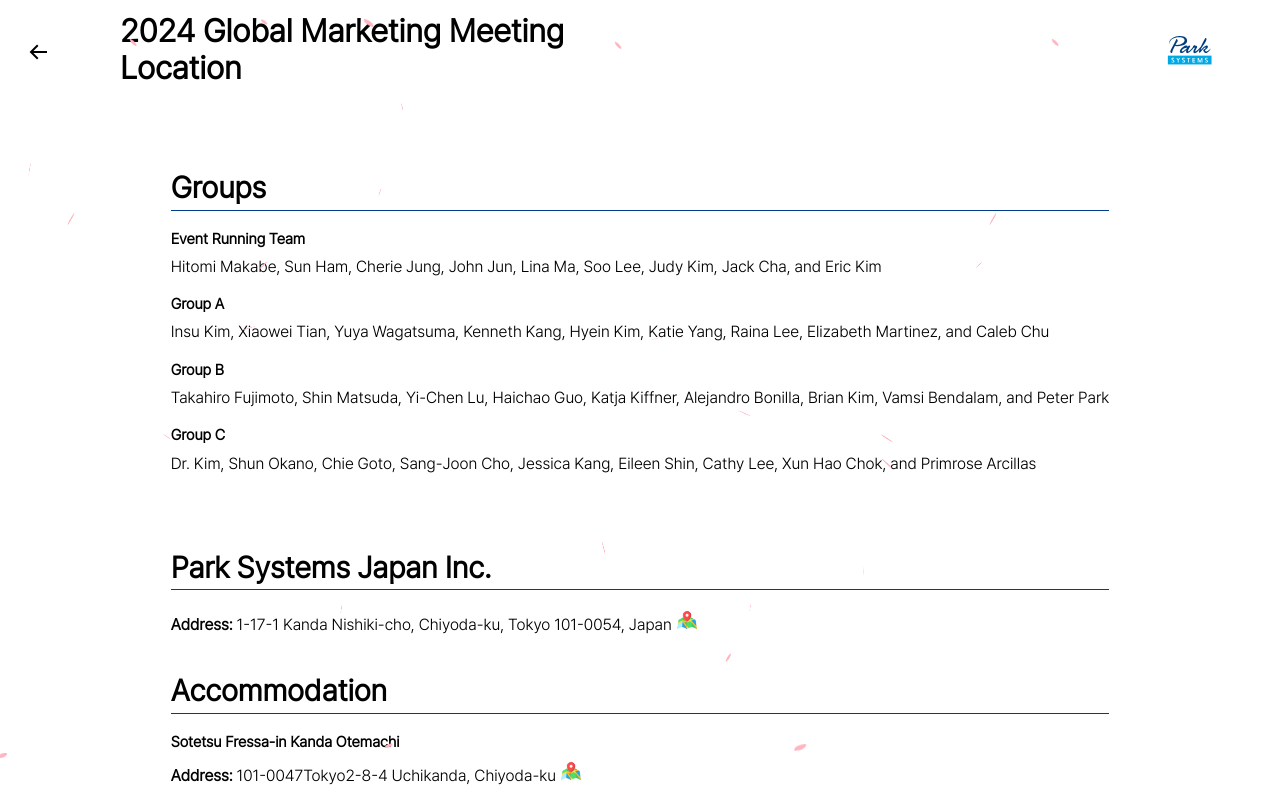
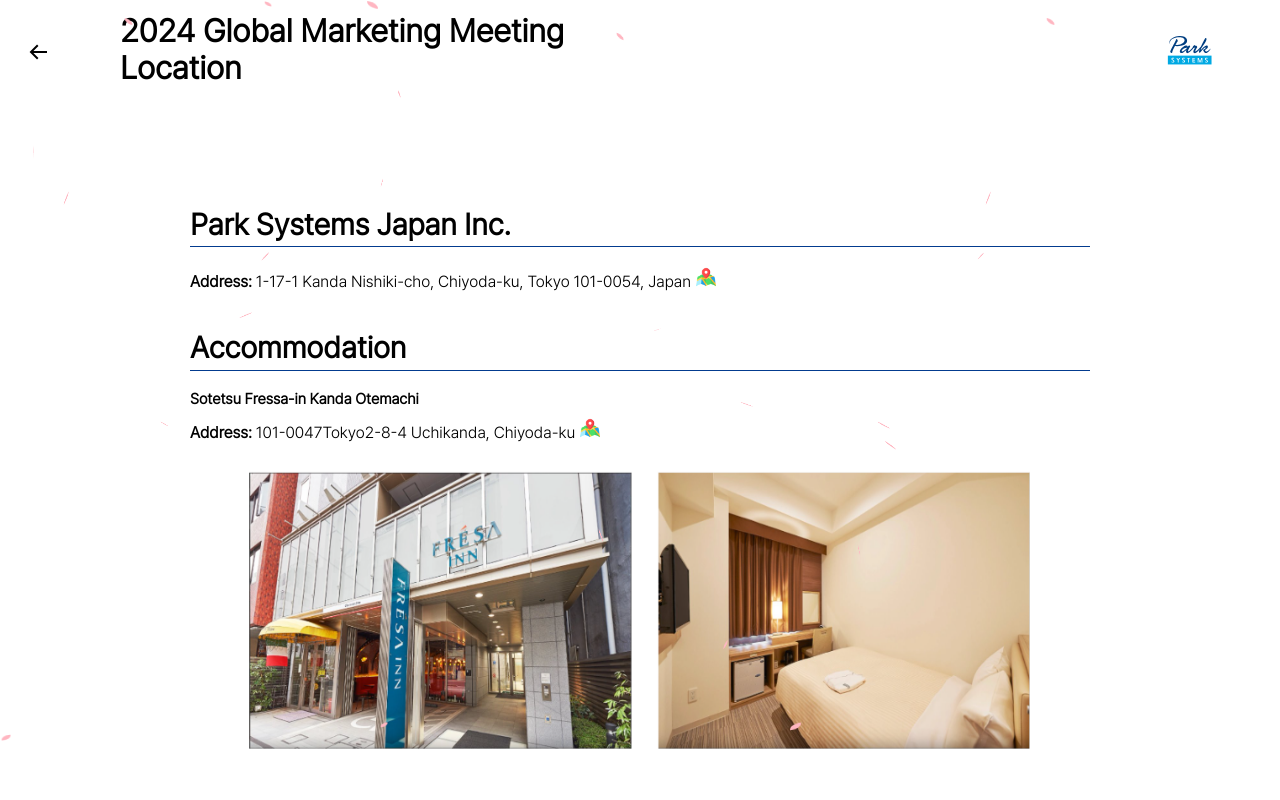
Before and after one commit to JohnWJun/AMM2024, a Next.js app: page /location in a window 1280 px wide. Shown: the top 800 px of the page. Built offline with nearby package versions, Linux system fonts and the light colour scheme.

Commit message:
"14th commit"

```diff
--- a/src/app/entertainment/entertainment.module.css
+++ b/src/app/entertainment/entertainment.module.css
@@ -66,7 +66,7 @@
     flex-direction: column;
     justify-content: center;
     align-items: center;
-    margin-top: 20px;
+    margin-top: 50px;
     margin-bottom: 20px;
 }
 .image{
--- a/src/app/location/page.tsx
+++ b/src/app/location/page.tsx
@@ -28,29 +28,7 @@
                     />
         </div>
     <div className={style.body}>
-            <h3>Groups</h3>
 
-            <div className={style.bodyComponents}>
-                <div className={style.group}>
-                <h5>Event Running Team</h5>
-                Hitomi Makabe, Sun Ham, Cherie Jung, John Jun, Lina Ma, Soo Lee, Judy Kim, Jack Cha, and Eric Kim
-                </div>
-
-                <div className={style.group}>
-                <h5>Group A</h5>
-                Insu Kim, Xiaowei Tian, Yuya Wagatsuma, Kenneth Kang, Hyein Kim, Katie Yang, Raina Lee, Elizabeth Martinez, and Caleb Chu
-                </div>
-
-                <div className={style.group}>
-                <h5>Group B</h5>
-                Takahiro Fujimoto, Shin Matsuda, Yi-Chen Lu, Haichao Guo, Katja Kiffner,  Alejandro Bonilla, Brian Kim, Vamsi Bendalam, and Peter Park
-                </div>
-
-                <div className={style.group}>
-                <h5>Group C</h5>
-                Dr. Kim, Shun Okano, Chie Goto, Sang-Joon Cho, Jessica Kang, Eileen Shin, Cathy Lee, Xun Hao Chok, and Primrose Arcillas
-                </div>
-            </div>
             <br/>
                 <br/>
             <h3>Park Systems Japan Inc.</h3>
```
Also changed, not shown: src/app/entertainment/page.tsx (+15 -7 lines).
